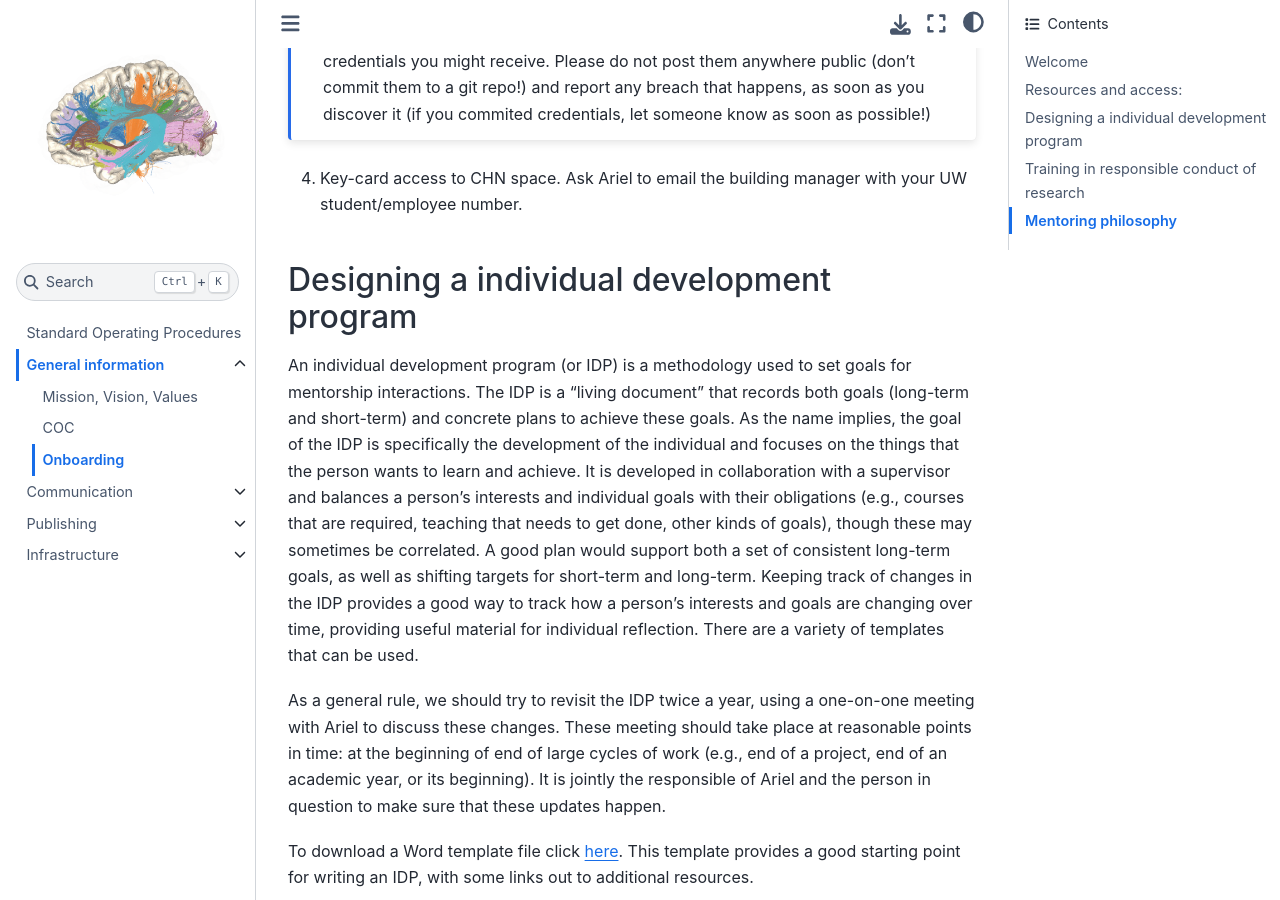
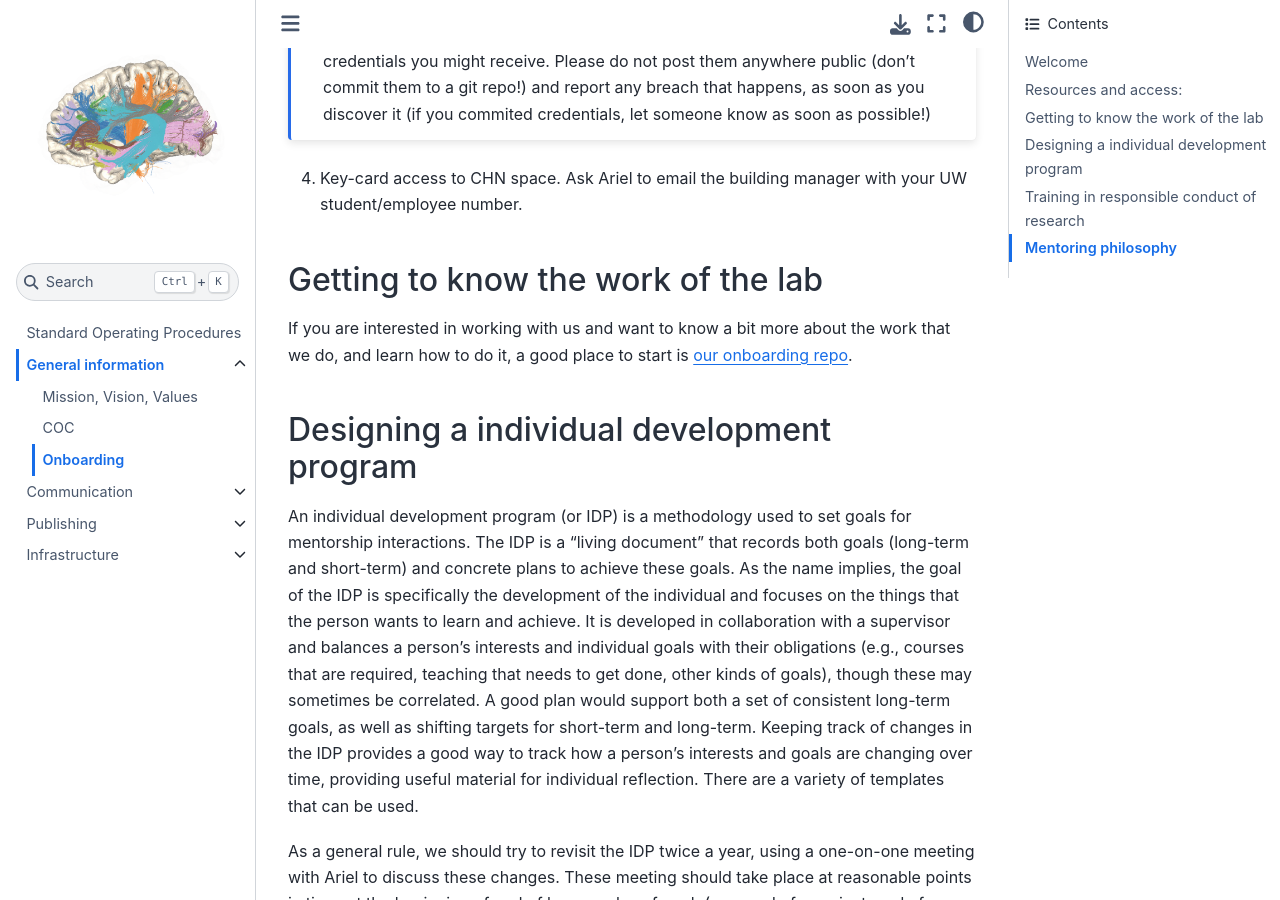
Before and after one commit to nrdg/sop, a Jupyter Book: the page built from general/onboarding.md, in a window 1280 px wide and 900 px high, scrolled down 790 px. Built offline with Jupyter Book 1.0.4 settings and Sphinx 7.4.7 and the Sphinx Book theme 1.1.4, drawn with Linux system fonts in a browser that asks for light colours; pages that are not in the unit, such as notebooks, are missing from menus.

Commit message:
Link to onboarding repo.

````diff
--- a/general/onboarding.md
+++ b/general/onboarding.md
@@ -25,6 +25,12 @@ While we try to vigorously apply the [principal of least privilege](https://en.w
 ```
 
 4. Key-card access to CHN space. Ask Ariel to email the building manager with your UW student/employee number.
+
+## Getting to know the work of the lab
+
+If you are interested in working with us and want to know a bit more about the
+work that we do, and learn how to do it, a good place to start is
+[our onboarding repo](https://github.com/nrdg/Tractometry_Introduction).
 
 
 ## Designing a individual development program
````
